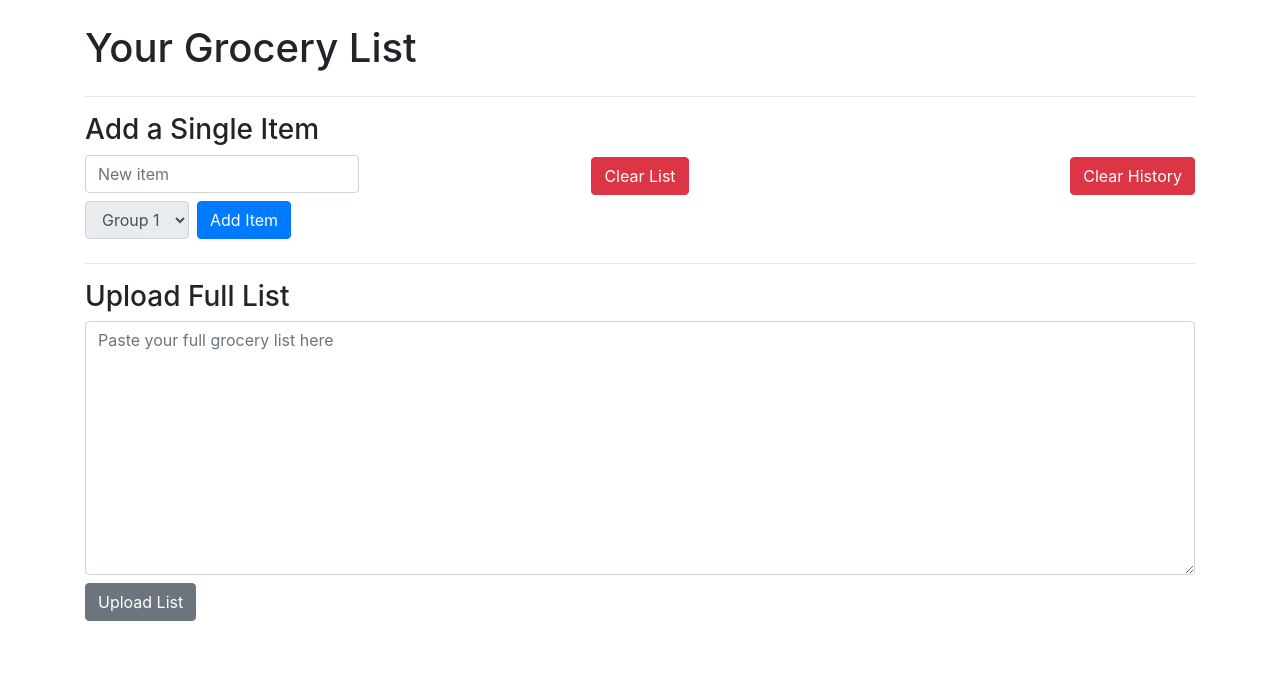
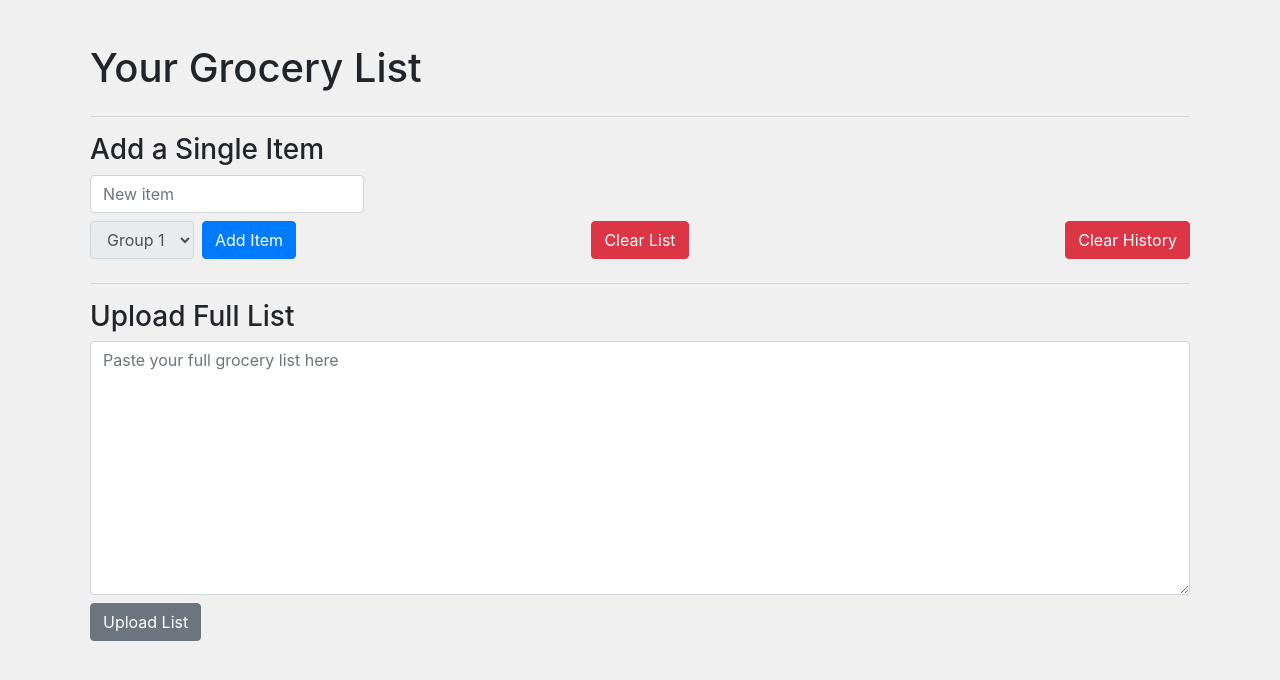
Before and after one commit to NoctemApple/groceryorgan, a Django app: page / in a window 1280 px wide. Shown: the top 680 px of the page. Run offline with Django 5.2, Linux system fonts and the light colour scheme; some libraries are stand-ins or nearby versions.

Commit message:
🎨 made better css and added color to background

```diff
--- /dev/null
+++ b/grocery/static/css/styles.css
@@ -0,0 +1,15 @@
+/* styles.css */
+body {
+    background-color: #f0f0f0; /* Light gray background */
+}
+
+/* Custom style for the container (if needed) */
+.container {
+    padding: 20px;
+}
+
+/* Example: Style for group header background */
+.group-header {
+    background-color: #e9ecef;
+    padding: 8px;
+}
--- a/grocery/templates/grocery/index.html
+++ b/grocery/templates/grocery/index.html
@@ -9,7 +9,11 @@
     <!-- Include favicon via partial -->
     {% include 'grocery/partials/icon.html' %}
 
+    <!-- Bootstrap CSS -->
     <link href="https://stackpath.bootstrapcdn.com/bootstrap/4.5.2/css/bootstrap.min.css" rel="stylesheet">
+    <!-- External Custom CSS -->
+    <link href="{% static 'css/styles.css' %}" rel="stylesheet">
+
     <script src="https://code.jquery.com/jquery-3.5.1.min.js"></script>
 </head>
 <body>
@@ -36,7 +40,7 @@
             {% endfor %}
         </ul>
         <hr>
-        <div class="row">
+        <div class="row align-items-end">
             <!-- Add Single Item Form -->
             <div class="col-4">
                 <h3>Add a Single Item</h3>
@@ -52,14 +56,14 @@
                 </form>
             </div>
             <!-- Clear Grocery List Button -->
-            <div class="col-4 d-flex align-items-center justify-content-center">
+            <div class="col-4 d-flex align-items-end justify-content-center">
                 <form action="{% url 'clear_list' %}" method="post">
                     {% csrf_token %}
                     <button type="submit" class="btn btn-danger mb-2">Clear List</button>
                 </form>
             </div>
             <!-- Clear History Button -->
-            <div class="col-4 d-flex align-items-center justify-content-end">
+            <div class="col-4 d-flex align-items-end justify-content-end">
                 <form action="{% url 'clear_history' %}" method="post">
                     {% csrf_token %}
                     <button type="submit" class="btn btn-danger mb-2">Clear History</button>
```
